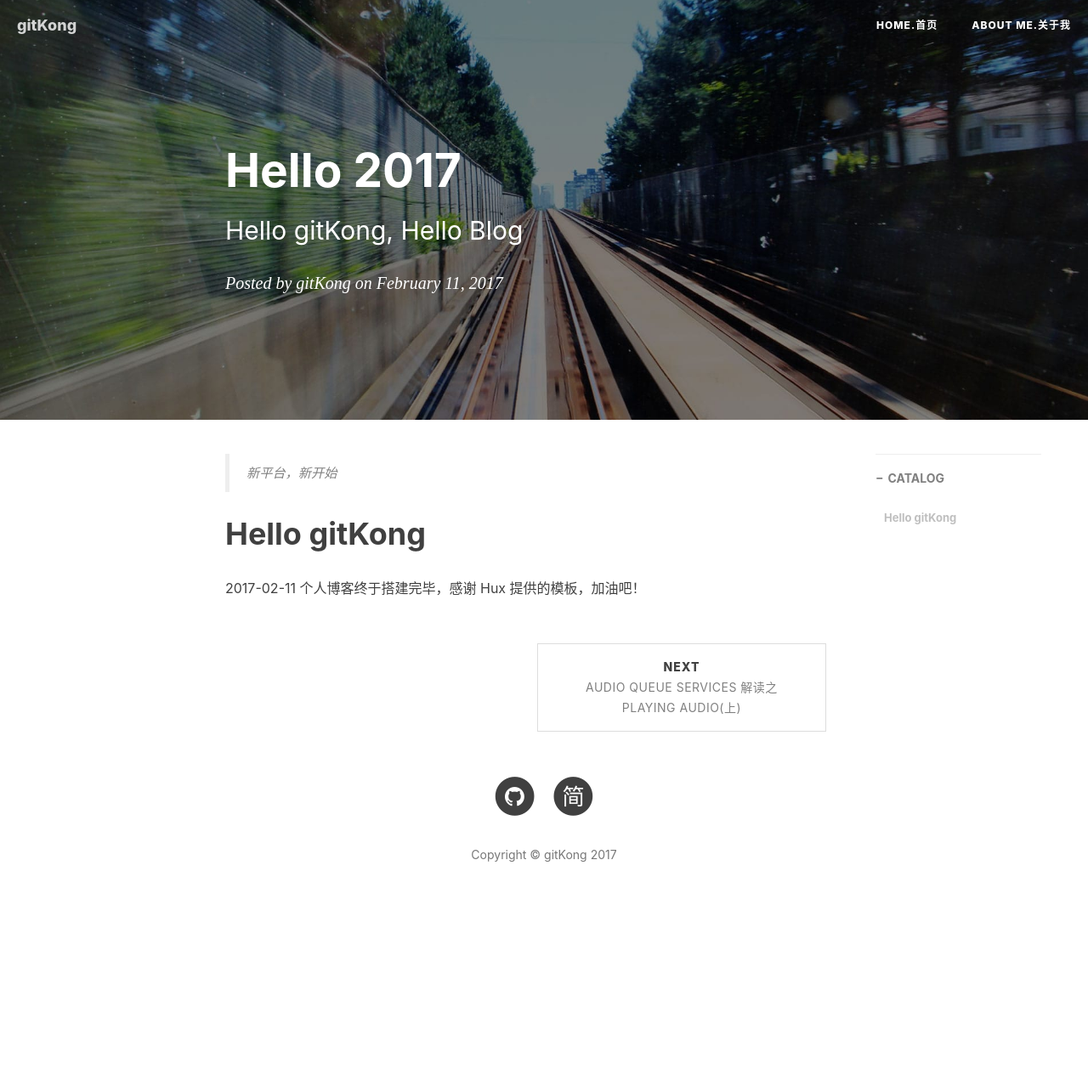
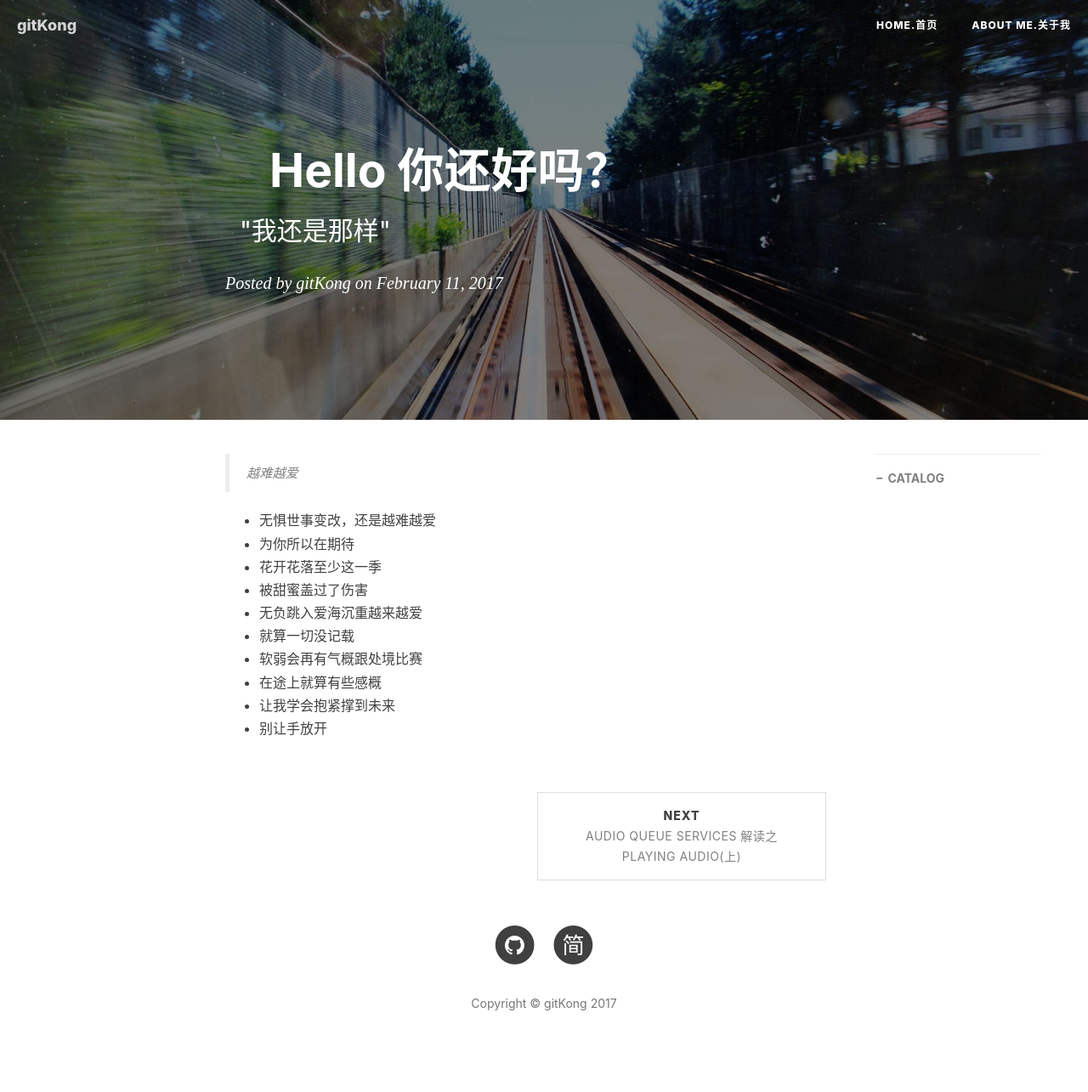
Before and after one commit to gitkong/gitkong.github.io, a Jekyll site: the page built from _posts/2017-02-11-Hello-2017.md, in a window 1280 px wide. Shown: the whole page at 85% size. Built offline with Jekyll 4.4.1, drawn with Linux system fonts in a browser that asks for light colours; nearby versions of some CDN libraries; comment, search, counter and statistics services are not loaded; before the commit the page ends 1110 px from its top, so only the background shows below that.

Commit message:
Update 2017-02-11-Hello-2017.md

```diff
--- a/_posts/2017-02-11-Hello-2017.md
+++ b/_posts/2017-02-11-Hello-2017.md
@@ -1,7 +1,7 @@
 ---
 layout:     post
-title:      Hello 2017
-subtitle:    "Hello gitKong, Hello Blog"
+title:      Hello 你还好吗？
+subtitle:    "我还是那样"
 date:       2017-02-11
 author:     gitKong
 header-img: img/post-bg-2015.jpg
@@ -10,8 +10,16 @@
     - 生活
 ---
 
-> 新平台，新开始
 
-# Hello gitKong
+> 越难越爱
 
-2017-02-11 个人博客终于搭建完毕，感谢 Hux 提供的模板，加油吧！
+- 无惧世事变改，还是越难越爱
+- 为你所以在期待
+- 花开花落至少这一季
+- 被甜蜜盖过了伤害
+- 无负跳入爱海沉重越来越爱
+- 就算一切没记载
+- 软弱会再有气概跟处境比赛
+- 在途上就算有些感概
+- 让我学会抱紧撑到未来
+- 别让手放开
```
